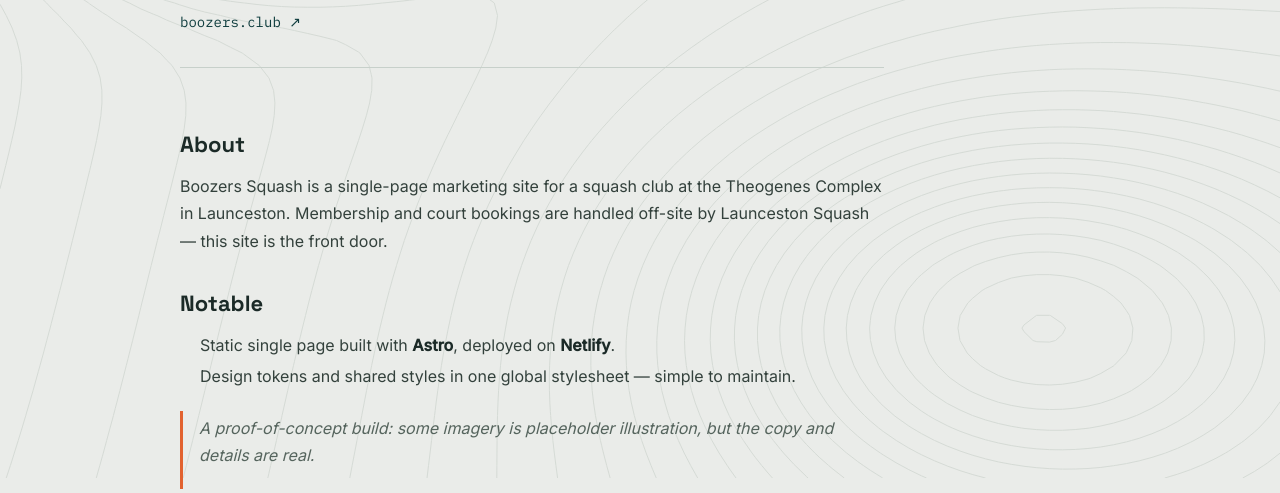
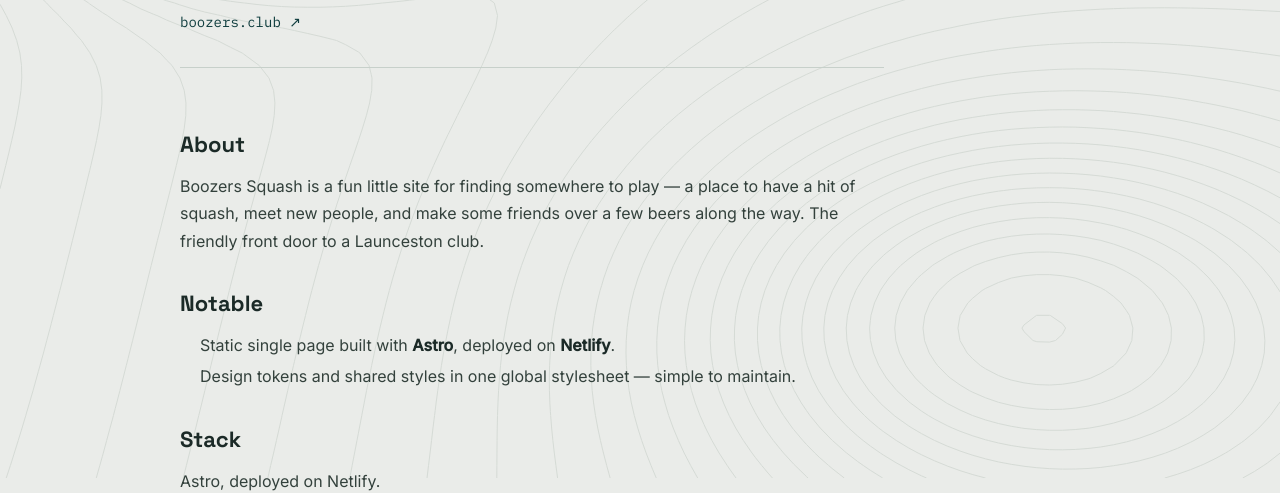
Before and after one commit to npburgess/npb, an Astro site: page /projects/boozers in a window 1280 px wide. Shown: the part 322-815 px from the top of the page. Built offline with nearby package versions, Linux system fonts and the light colour scheme; Astro itself is replaced by a stand-in of ours.

Commit message:
Boozers copy: reframe About, drop POC note

```diff
--- a/src/content/projects/boozers.mdx
+++ b/src/content/projects/boozers.mdx
@@ -11,18 +11,15 @@ draft: false
 
 ## About
 
-Boozers Squash is a single-page marketing site for a squash club at the Theogenes
-Complex in Launceston. Membership and court bookings are handled off-site by
-Launceston Squash — this site is the front door.
+Boozers Squash is a fun little site for finding somewhere to play — a place to
+have a hit of squash, meet new people, and make some friends over a few beers
+along the way. The friendly front door to a Launceston club.
 
 ## Notable
 
 - Static single page built with **Astro**, deployed on **Netlify**.
 - Design tokens and shared styles in one global stylesheet — simple to maintain.
 
-> A proof-of-concept build: some imagery is placeholder illustration, but the
-> copy and details are real.
-
 ## Stack
 
 Astro, deployed on Netlify.
```
